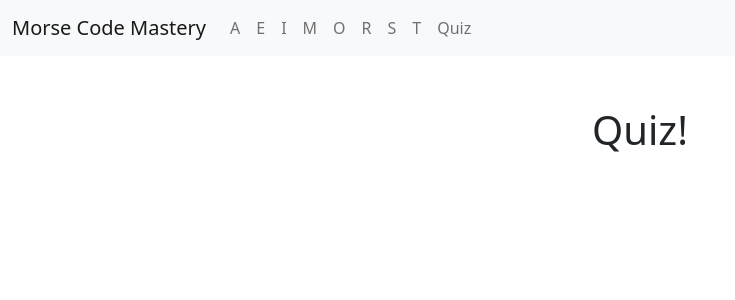
After one commit to yuminglin0326/MorseCodeTutorial, a Flask app: page /quiz1 in a window 1280 px wide. The commit adds this page. Shown: the top 300 px of the page, without its empty margins (0-735 px from the left). Run offline with Flask 3, Linux system fonts and the light colour scheme; some libraries are stand-ins or nearby versions.

Commit message:
create empty quiz1 page

```diff
--- a/server.py
+++ b/server.py
@@ -8,6 +8,10 @@ app = Flask(__name__)
 def home():
     return render_template('home.html')
 
+@app.route('/quiz1')
+def quiz1():
+    return render_template('quiz1.html')
+
 
 if __name__ == '__main__':
     app.run(debug = True)
--- a/static/main.css
+++ b/static/main.css
@@ -0,0 +1,5 @@
+/* quiz pages styling */
+.quiz-container {
+  text-align: center;
+  margin: 50px 0px;
+}
--- a/templates/layout.html
+++ b/templates/layout.html
@@ -36,7 +36,7 @@
                     <li class="nav-item"><a class="nav-link" href="#">R</a></li>
                     <li class="nav-item"><a class="nav-link" href="#">S</a></li>
                     <li class="nav-item"><a class="nav-link" href="#">T</a></li>
-                    <li class="nav-item"><a class="nav-link" href="/quiz">Quiz</a></li>
+                    <li class="nav-item"><a class="nav-link" href="/quiz1">Quiz</a></li>
                 </ul>
         </div>
     </nav>
--- /dev/null
+++ b/templates/quiz1.html
@@ -0,0 +1,8 @@
+{% extends "layout.html" %}
+
+{% block content %}
+    <div class="quiz-container">
+        <h1>Quiz!</h1>
+
+    </div>
+{% endblock %}
```
